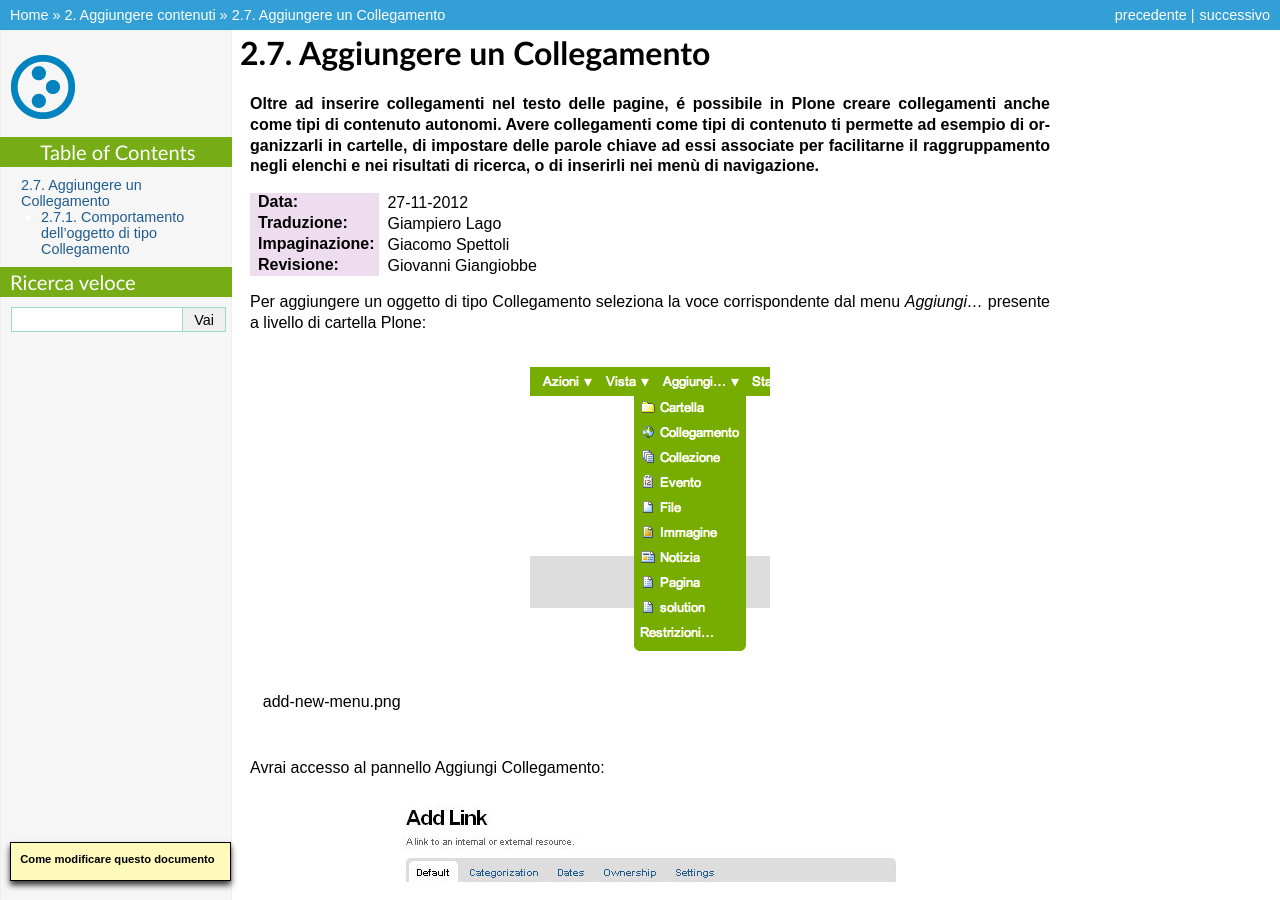
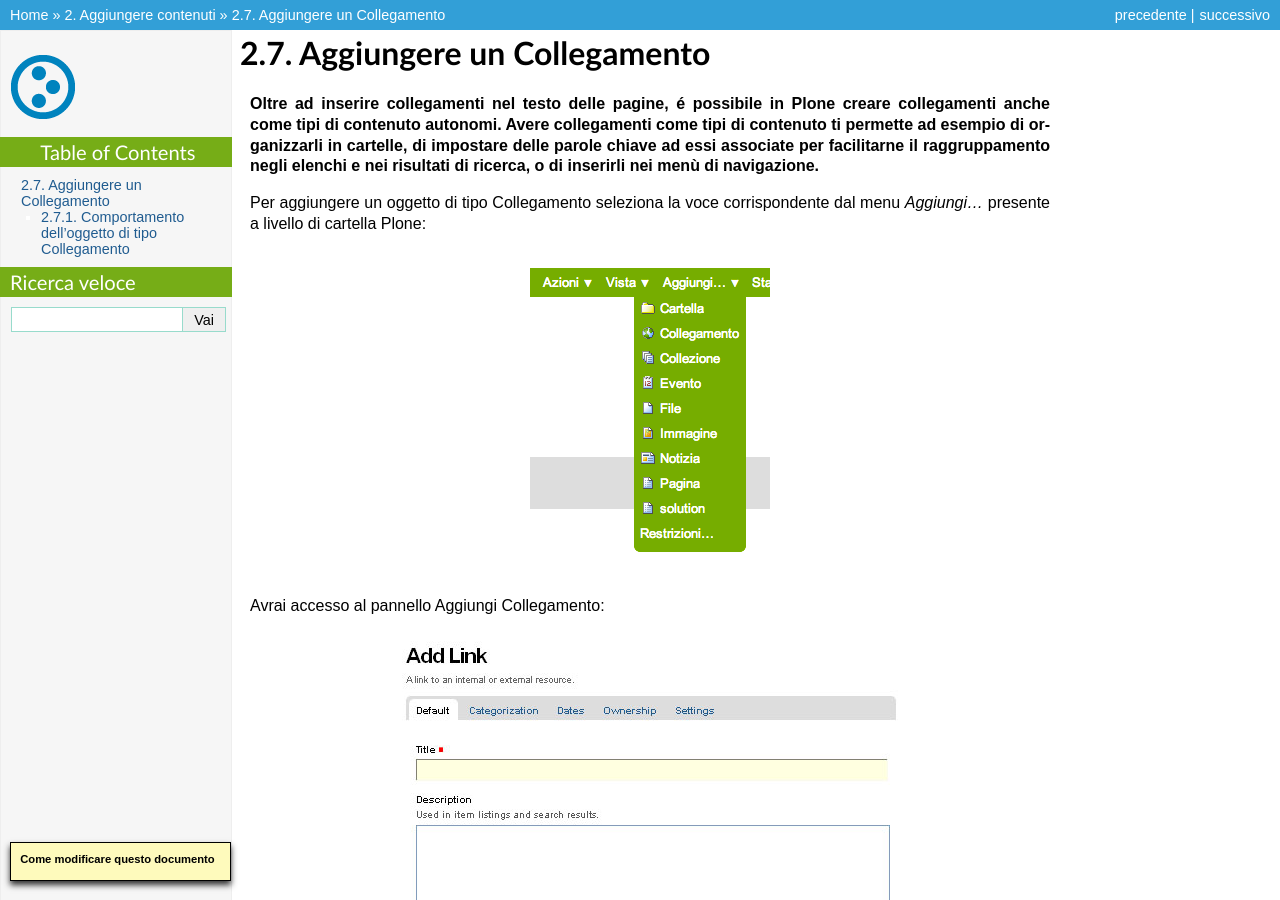
Before and after one commit to plone-it/collective.italiandocumentation, a Sphinx documentation site: the page built from source/adding-content/adding-links.rst, in a window 1280 px wide and 900 px high. Built offline with Sphinx 7.4.7, drawn with Linux system fonts in a browser that asks for light colours; pages that are not in the unit, such as notebooks, are missing from menus.

Commit message:
Tolta tabella intestazione

```diff
--- a/source/adding-content/adding-links.rst
+++ b/source/adding-content/adding-links.rst
@@ -7,11 +7,6 @@ come tipi di contenuto ti permette ad esempio di organizzarli in cartelle,
 di impostare delle parole chiave ad essi associate per facilitarne il raggruppamento
 negli elenchi e nei risultati di ricerca, o di inserirli nei menù di navigazione.**
 
-:Data: 27-11-2012
-:Traduzione: Giampiero Lago
-:Impaginazione: Giacomo Spettoli
-:Revisione: Giovanni Giangiobbe
-
 Per aggiungere un oggetto di tipo Collegamento seleziona la voce corrispondente
 dal menu *Aggiungi...* presente a livello di cartella Plone:
 
@@ -19,13 +14,12 @@ dal menu *Aggiungi...* presente a livello di cartella Plone:
    :align: center
    :alt: add-new-menu.png
 
-   add-new-menu.png
 
 Avrai accesso al pannello Aggiungi Collegamento:
 
 .. figure:: ../_static/addlink.png
    :align: center
-   :alt:
+   :alt: null
 
 Scegliere dei buoni titoli è importante, perchè sono proprio i titoli
 ad essere visualizzati nella lista di tutti i collegamenti presenti all'interno di una cartella Plone.
@@ -36,7 +30,7 @@ funzionalità di anteprima dell'URL inserito, è meglio copiare quest'ultimo dir
 del browser nella quale lo si sta vedendo, in modo da essere sicuri della sua correttezza.
 
 Comportamento dell'oggetto di tipo Collegamento
------------------------
+-----------------------------------------------
 
 Un oggetto di tipo Collegamento si comporterà nei seguenti modi, a seconda delle
 autorizzazioni di cui si dispone.
```
